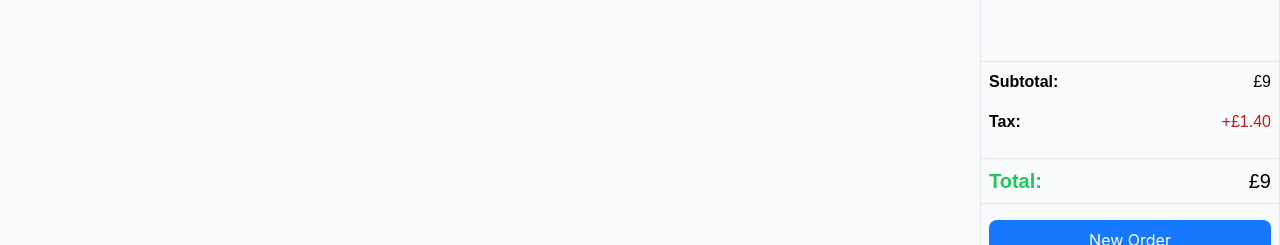
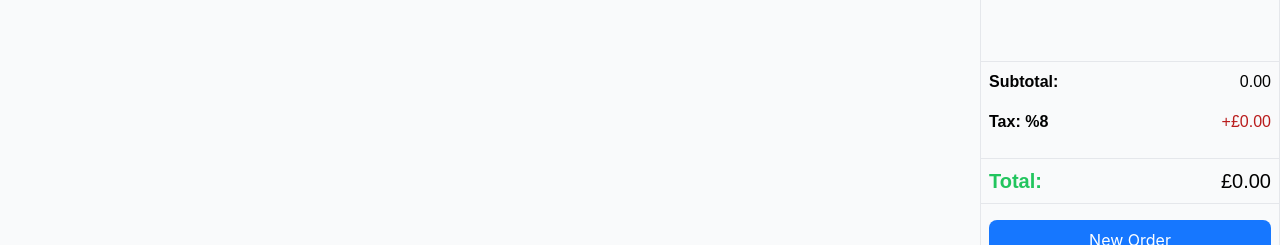
Before and after one commit to UmutsUzun/pos-application, a React (Create React App) app in the folder client/: page / in a window 1280 px wide. Shown: the part 460-705 px from the top of the page. Built offline with nearby package versions, Linux system fonts and the light colour scheme; no server answers.

Commit message:
Product price calculation in the basket

```diff
--- a/client/src/components/cartTotals/CartTotals.jsx
+++ b/client/src/components/cartTotals/CartTotals.jsx
@@ -6,13 +6,13 @@ import { useDispatch } from 'react-redux';
 import { deleteCart } from '../../redux/cartSlice';
 
 const Cart_Totals = () => {
-  const {cartItems} = useSelector((state) => state.cart);
+  const cart = useSelector((state) => state.cart);
   const dispatch = useDispatch()
   return (
     <div className='cart h-full max-h-[calc(100vh_-_90px)] flex flex-col '>
       <h2 className='bg-blue-600 text-center py-4 text-white'>Items in the basket</h2>
       <ul className='cart_items px-2 flex flex-col gap-y-3 py-2 overflow-y-auto'>
-        {cartItems.map((item)=>(
+        {cart.cartItems.map((item)=>(
                   <li className='cart-item flex justify-between' key={item._id}>
                   <div className='flex items-center'>
                     <img
@@ -44,17 +44,17 @@ const Cart_Totals = () => {
         <div className='border-t '>
           <div className='flex justify-between p-2'>
             <b>Subtotal:</b>
-            <span>£9</span>
+            <span>{(cart.total).toFixed(2)}</span>
           </div>
           <div className='flex justify-between p-2 '>
-            <b>Tax:</b>
-            <span className='text-red-700'> +£1.40</span>
+            <b>Tax: %{cart.tax }</b>
+            <span className='text-red-700'> +£{((cart.total * cart.tax) / 100).toFixed(2)}</span>
           </div>
         </div>
         <div className='border-b mt-4'>
           <div className='flex justify-between p-2 border-t'>
             <b className='text-xl text-green-500'>Total:</b>
-            <span className='text-xl'>£9</span>
+            <span className='text-xl'>£{(cart.total + (cart.total * cart.tax) / 100).toFixed(2)}</span>
           </div>
         </div>
         <div className="py-4 px-2">
--- a/client/src/redux/cartSlice.js
+++ b/client/src/redux/cartSlice.js
@@ -5,7 +5,7 @@ import { createSlice } from "@reduxjs/toolkit";
    initialState: {
      cartItems: [],
      total: 0,
-     price: 0,
+     tax : 8,
    },
    reducers: {
      addProduct: (state, action) => {
@@ -18,11 +18,15 @@ import { createSlice } from "@reduxjs/toolkit";
        } else {
          state.cartItems.push(action.payload);
        }
+
+       state.total += action.payload.price;
      },
      deleteCart: (state, action) => {
        state.cartItems = state.cartItems.filter(
          (item) => item._id !== action.payload._id
        );
+
+       state.total -= action.payload.price * action.payload.quantity;
      },
    },
  });
```
